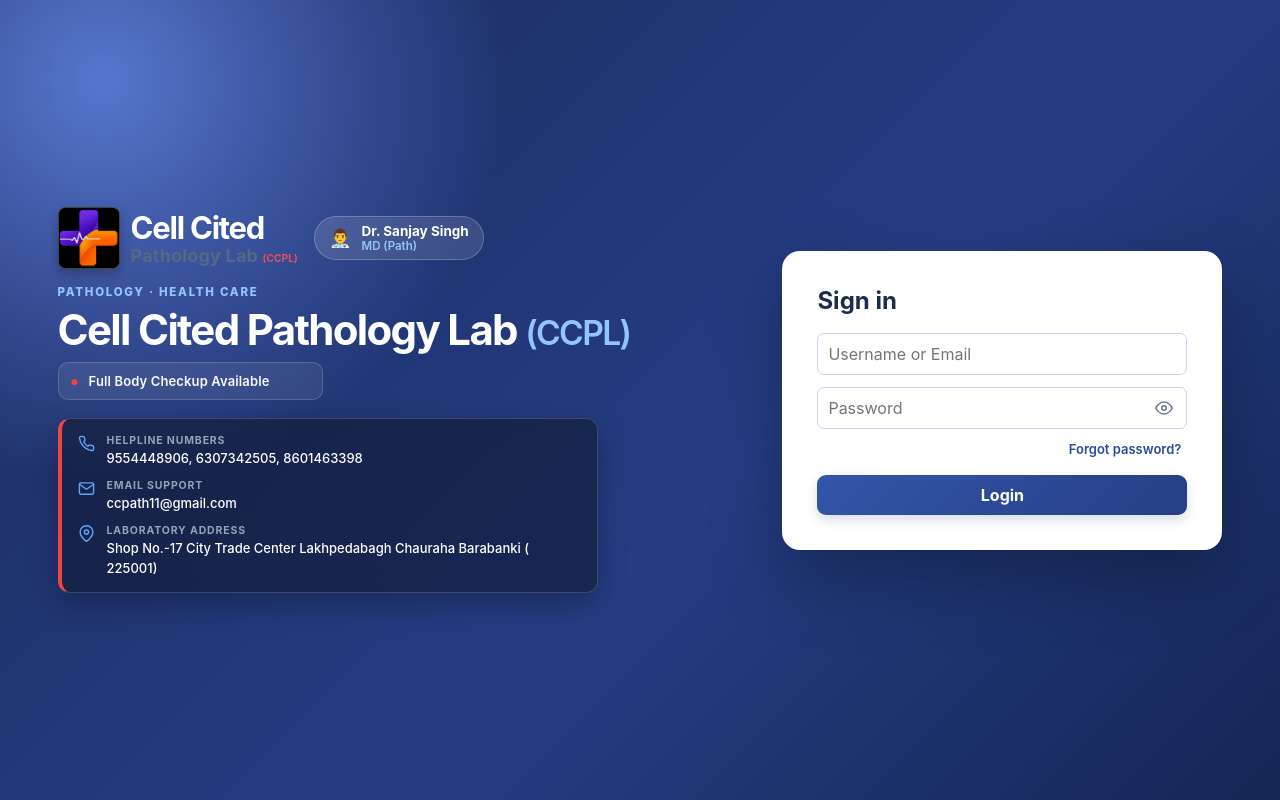
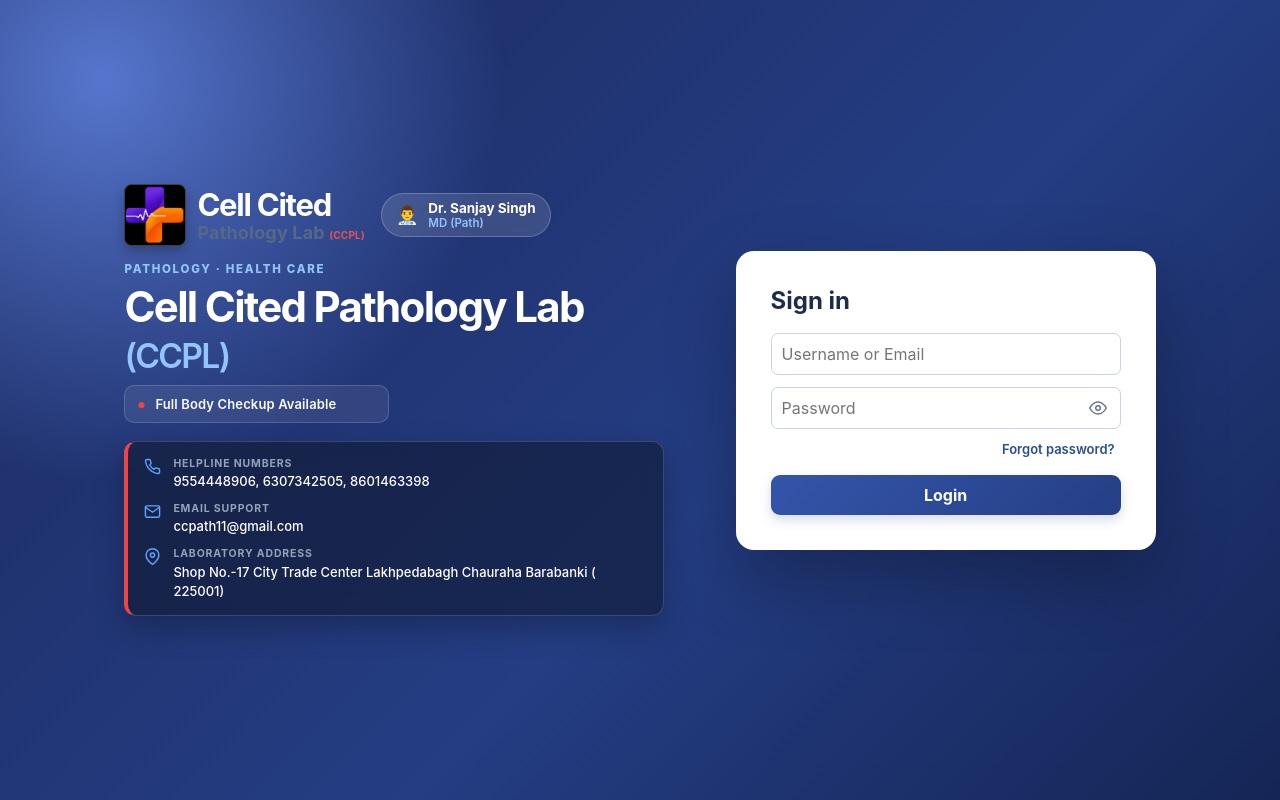
Before and after one commit to techaarnex-alt/Cell-_cited_pathology_frontend, a React (Vite) app: page / in a window 1280 px wide. Built offline with nearby package versions, Linux system fonts and the light colour scheme.

Commit message:
style: Reduce middle space between left brand panel and login card

```diff
--- a/src/styles.css
+++ b/src/styles.css
@@ -868,10 +868,11 @@ input[disabled] {
 .login {
   min-height: 100vh;
   display: grid;
-  grid-template-columns: 1fr minmax(320px, 440px);
-  gap: clamp(30px, 4vw, 60px);
+  grid-template-columns: minmax(320px, 560px) minmax(320px, 420px);
+  justify-content: center;
+  gap: clamp(28px, 4vw, 56px);
   align-items: center;
-  padding: clamp(24px, 4.5vw, 64px);
+  padding: clamp(20px, 3.5vw, 48px);
   overflow: hidden;
   background: radial-gradient(circle at 17% 15%, #3f63b4 0, #263f85 36%, #172959 70%);
   color: #eff4ff;
```
Also changed, not shown: 5 other files (tests, documents, lock files or other folders).
